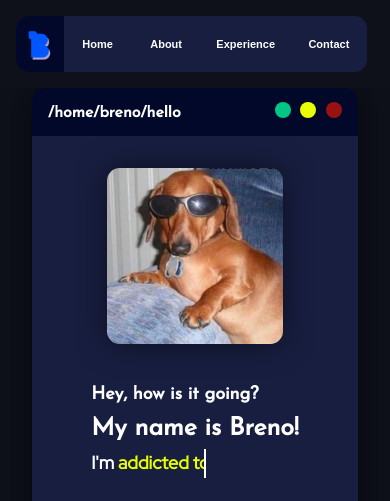
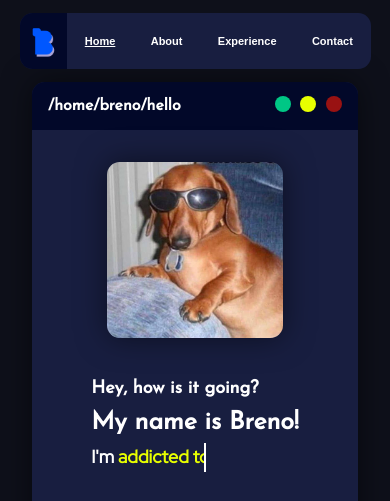
Before and after one commit to Brevex/brevex.github.io, a plain HTML site: page index.html in a window 390 px wide. Shown: the top 501 px of the page. Drawn offline with Linux system fonts and the light colour scheme.

Commit message:
fix scroll

```diff
--- a/css/components/navbar.css
+++ b/css/components/navbar.css
@@ -8,6 +8,9 @@ nav
     background-color: #181E40;
     border-radius: 0.8em;
     width: 100%;
+    box-sizing: border-box;
+    overflow: hidden;
+    margin: 1em;
 }
 
 nav img
@@ -15,6 +18,7 @@ nav img
     flex: 0 0 auto;
     background-color: #020829;
     padding: 0.7em;
+    max-height: 3.5em;
 }
 
 .tablink
@@ -27,37 +31,22 @@ nav img
     cursor: pointer;
     justify-content: center;
     text-align: center;
-    padding: 1.5em;
     font-size: 14px;
     display: flex;
     flex: 1 1 auto;
 }
 
-.tablink:hover
-{
-    background-color: #29305c;
-    transition: 1s;
-}
+.tablink.active { text-decoration: underline; }
 
 /* BASE MOBILE-FIRST LAYOUT */
 
-@media screen and (min-width: 320px) and (max-width: 480px)
+@media screen and (min-width: 360px) and (max-width: 440px)
 {
     nav
     {
         width: 90%;
-        margin: 1em;
+        margin: 0.8em auto;
     }
 
-    nav img
-    {
-        max-height: 3.5em;
-        padding: 0.7em;
-    }
-
-    .tablink
-    {
-        font-size: 11px;
-        padding: 2em;
-    }
+    .tablink { font-size: 11px; }
 }
--- a/css/components/pane.css
+++ b/css/components/pane.css
@@ -8,6 +8,7 @@
     flex-direction: column;
     position: relative;
     box-shadow: 0 0 30px rgba(0, 0, 0, 0.5);
+    overflow: hidden;
 }
 
 .topPaneBar
--- a/css/components/swapText.css
+++ b/css/components/swapText.css
@@ -8,6 +8,7 @@
     font-size: 23px;
     font-weight: bolder;
     color: #E8FF00;
+    overflow: hidden;
 }
 
 .swapText .spanText.firstWord { color: #fff; }
--- a/css/layout/experience.css
+++ b/css/layout/experience.css
@@ -49,7 +49,7 @@
     }
 
     .degreeIcon { width: 55px; }
-    .minorIcon { width: 48px; }
+    .minorIcon { width: 55px; }
     .credentialLink { font-size: 14px; }
     .universityID { margin-left: 2em; }
 }
--- a/css/style.css
+++ b/css/style.css
@@ -19,7 +19,6 @@
     margin: 0;
     padding: 0;
     box-sizing: border-box;
-    overflow: hidden;
 }
 
 body
--- a/index.html
+++ b/index.html
@@ -17,7 +17,7 @@
     <body>
         <nav>
             <img src="images/brenoLogo.png" alt="Site logo">
-            <button class="tablink" onclick="openPage('home')" id="defaultOpen">Home</button>
+            <button class="tablink active" onclick="openPage('home')" id="defaultOpen">Home</button>
             <button class="tablink" onclick="openPage('about')">About</button>
             <button class="tablink" onclick="openPage('projects')">Experience</button>
             <button class="tablink" onclick="openPage('contact')">Contact</button>
--- a/scripts/tablinkNavbar.js
+++ b/scripts/tablinkNavbar.js
@@ -1,17 +1,26 @@
 function openPage(pageName)
 {
   const tabcontent = document.getElementsByClassName("tabContent");
+  const tablinks = document.getElementsByClassName("tablink");
 
-  Array.from(tabcontent).forEach((tab) => {
+  Array.from(tabcontent).forEach(tab => {
+      tab.classList.add("hidden");
+  });
 
-    tab.classList.add("hidden");
+  Array.from(tablinks).forEach(tab => {
+      tab.classList.remove("active");
   });
 
   const pageElement = document.getElementById(pageName);
-
   if (pageElement)
   {
-    pageElement.classList.remove("hidden");
+      pageElement.classList.remove("hidden");
+  }
+
+  const activeTab = Array.from(tablinks).find(tab => tab.getAttribute('onclick').includes(pageName));
+  if (activeTab)
+  {
+      activeTab.classList.add("active");
   }
 }
 
```
